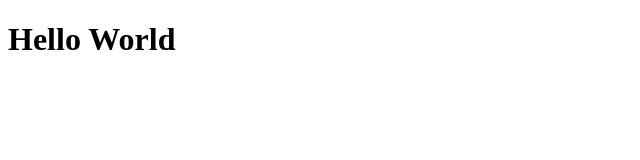
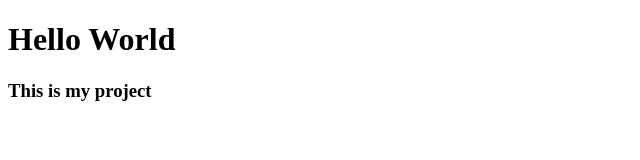
Before and after one commit to EmeryAtRTC/EmeryAtRTC.github.io, a plain HTML site: page index.html in a window 1280 px wide. Shown: the whole page, without its empty margins (0-640 px from the left). Drawn offline with Linux system fonts and the light colour scheme.

Commit message:
continued work

```diff
--- a/index.html
+++ b/index.html
@@ -8,5 +8,6 @@
 </head>
 <body>
     <h1>Hello World</h1>
+    <h3>This is my project</h3>
 </body>
 </html>
```
